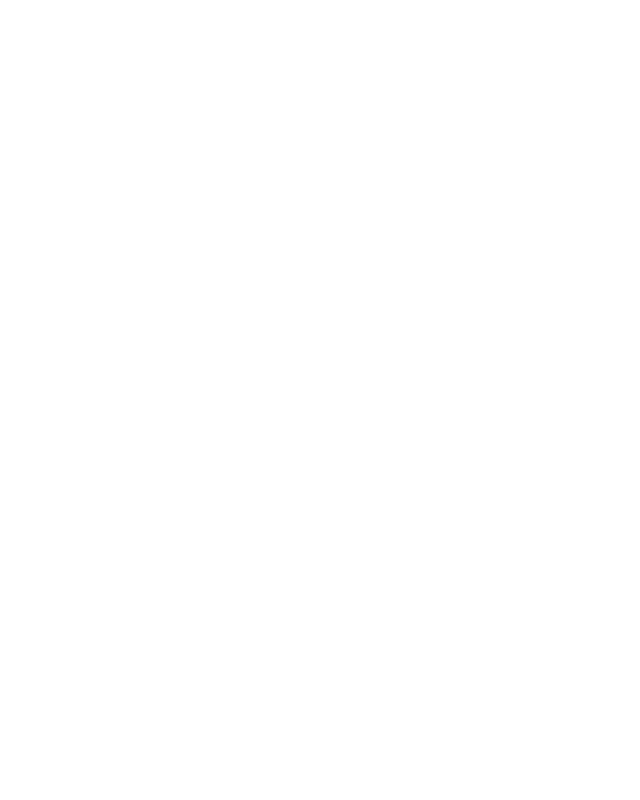
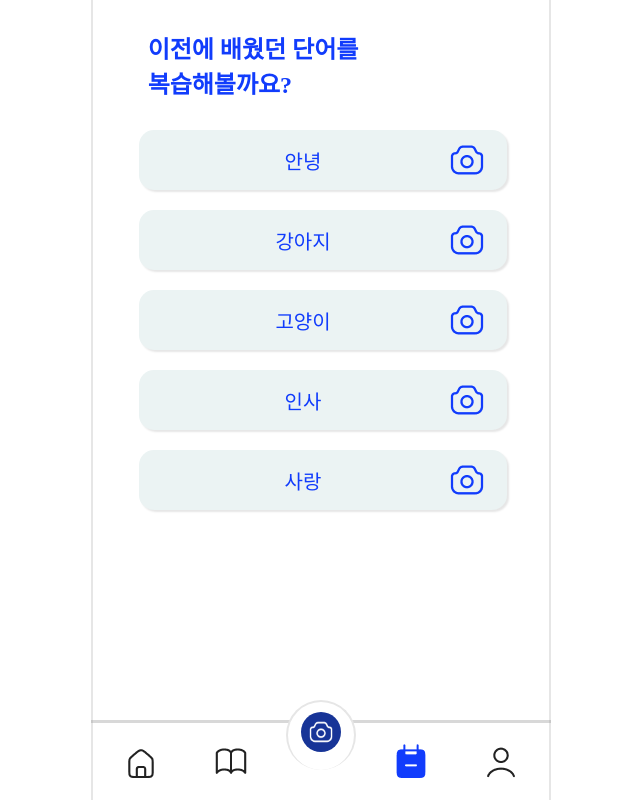
Before and after one commit to 2024-CounterSpell/React, a React (Create React App) app: page /review in a window 1280 px wide. Before the commit this address had no page. Shown: the whole page, without its empty margins (319-959 px from the left). Built offline with nearby package versions, Linux system fonts and the light colour scheme.

Commit message:
feat: Review Page

```diff
--- a/src/App.js
+++ b/src/App.js
@@ -5,6 +5,7 @@
 import "./Styles/init.css";
 import Book from "./Components/Book";
 import Result from "./Components/Result";
+import Review from "./Components/Review";
 
 function App() {
   return (
@@ -13,7 +14,8 @@
         <Route path="/" element={<Home/>} />
         <Route path="/camera" element={<Camera />} />
         <Route path="/book" element={<Book />} />
-        <Route path="/result" element={<Result/> } />
+        <Route path="/result" element={<Result />} />
+        <Route path="/review" element={ <Review/>} />
       </Routes>
     </BrowserRouter>
   );
--- a/src/Components/Camera.jsx
+++ b/src/Components/Camera.jsx
@@ -1,11 +1,12 @@
 import React, { useRef, useEffect, useState } from "react";
-import axios from 'axios';
-import '../Styles/Camera.css';
-import { useNavigate } from "react-router-dom";
+import axios from "axios";
+import "../Styles/Camera.css";
+import { useLocation, useNavigate } from "react-router-dom";
 
-const wordList = ['개발', '디자인', '콩깍지', '영동', '꽁치', '참치', '창살']
+const wordList = ["개발", "디자인", "콩깍지", "영동", "꽁치", "참치", "창살"];
 
 const Camera = () => {
+  const { state } = useLocation();
   const navigate = useNavigate();
   const videoRef = useRef(null);
   const mediaRecorderRef = useRef(null);
@@ -16,14 +17,20 @@
   const [word, setWord] = useState();
 
   useEffect(() => {
-    const word = wordList[Math.floor(Math.random() * wordList.length)];
-    setWord(word);
+    if (state) {
+      setWord(state);
+    } else {
+      const word = wordList[Math.floor(Math.random() * wordList.length)];
+      setWord(word);
+    }
   }, []);
 
   useEffect(() => {
     const enableCamera = async () => {
       try {
-        const stream = await navigator.mediaDevices.getUserMedia({ video: true });
+        const stream = await navigator.mediaDevices.getUserMedia({
+          video: true,
+        });
         if (videoRef.current) {
           videoRef.current.srcObject = stream;
 
@@ -65,18 +72,22 @@
         setVideoBlob(blob);
 
         const formData = new FormData();
-        formData.append('video', blob, 'recording.webm');
+        formData.append("video", blob, "recording.webm");
 
-        const response = await axios.post('http://localhost:3030/upload/video', formData, {
-          headers: {
-            'Content-Type': 'multipart/form-data',
-          },
-          withCredentials: true
-        });
+        const response = await axios.post(
+          "http://localhost:3030/upload/video",
+          formData,
+          {
+            headers: {
+              "Content-Type": "multipart/form-data",
+            },
+            withCredentials: true,
+          }
+        );
 
-        console.log('업로드 성공:', response.data);
+        console.log("업로드 성공:", response.data);
       } catch (error) {
-        console.error('업로드 실패:', error);
+        console.error("업로드 실패:", error);
       }
     };
     console.log("녹화 중지");
@@ -102,7 +113,11 @@
         <div className="camera-controls" onClick={() => setIsStart(true)}>
           <div className="camera_shutter"></div>
         </div>
-        {isStart && <div className="submit" onClick={() => navigate("/result")}>제출</div>}
+        {isStart && (
+          <div className="submit" onClick={() => navigate("/result")}>
+            제출
+          </div>
+        )}
       </div>
     </div>
   );
--- a/src/Components/Footer.jsx
+++ b/src/Components/Footer.jsx
@@ -7,6 +7,7 @@
 import Book from "../assets/imgs/book.png";
 import BookFill from "../assets/imgs/book_fill.png";
 import Task from "../assets/imgs/task.png";
+import ReviewFill from "../assets/imgs/review_fill.png";
 import User from "../assets/imgs/usericon.png";
 
 // const Footer = () => {
@@ -42,11 +43,32 @@
     <footer>
       <div className="camera"></div>
       <div className="contents">
-        <img src={pathname === "/" ? HomeFill : Home} alt="Home" onClick={() => navigate("/")}/>
-        <img src={pathname === "/book" ? BookFill : Book} alt="Book" onClick={() => navigate("/book")}/>
-        <img src={CameraImage} alt="Camera" className="cameraIcon" onClick={() => navigate("/camera")}/>
-        <img src={pathname === "/task" ? HomeFill : Task} alt="Task" onClick={() => navigate("/task")}/>
-        <img src={pathname === "/user" ? HomeFill : User} alt="User" onClick={() => navigate("/user")}/>
+        <img
+          src={pathname === "/" ? HomeFill : Home}
+          alt="Home"
+          onClick={() => navigate("/")}
+        />
+        <img
+          src={pathname === "/book" ? BookFill : Book}
+          alt="Book"
+          onClick={() => navigate("/book")}
+        />
+        <img
+          src={CameraImage}
+          alt="Camera"
+          className="cameraIcon"
+          onClick={() => navigate("/camera")}
+        />
+        <img
+          src={pathname === "/review" ? ReviewFill : Task}
+          alt="Task"
+          onClick={() => navigate("/task")}
+        />
+        <img
+          src={pathname === "/user" ? HomeFill : User}
+          alt="User"
+          onClick={() => navigate("/user")}
+        />
       </div>
     </footer>
   );
--- a/src/Components/Home.jsx
+++ b/src/Components/Home.jsx
@@ -2,6 +2,7 @@
 import "../Styles/Home.css";
 import UserImage from "../assets/imgs/user.png";
 import GlobalFooter from "./Footer";
+import { useNavigate } from "react-router-dom";
 
 const UserInfo = () => {
     const [username, setUsername] = useState("Guest");
@@ -31,9 +32,11 @@
 };
 
 const Controls = () => {
+    const navigate = useNavigate();
+
   return (
     <div className="control_wrap">
-      <div className="button_container">
+      <div className="button_container" onClick={() => navigate("/review")}>
         <p className="control_content">어제 했었던 공부 복습하기</p>
       </div>
       <div className="button_container">
--- a/src/Components/Result.jsx
+++ b/src/Components/Result.jsx
@@ -10,7 +10,7 @@
   return (
     <div className="result_wrap">
       <div className="result_container">
-        <h2 className="title">발음 점수를 확인해보세요</h2>
+        <h2 className="result_title">발음 점수를 확인해보세요</h2>
         <div className="score_wrap">
           <p className="score">{score}</p>
           <p>/ 100</p>
--- /dev/null
+++ b/src/Components/Review.jsx
@@ -0,0 +1,30 @@
+import "../Styles/Review.css";
+import GlobalFooter from "./Footer";
+import CameraFill from "../assets/imgs/camera-fill.png";
+import { useNavigate } from "react-router-dom";
+
+const wordList = ['안녕', '강아지', '고양이', '인사', '사랑']
+
+const Review = () => {
+    const navigate = useNavigate();
+
+    return <div className="review-wrap">
+        <div className="review-container">
+            <h3 className="review-title">이전에 배웠던 단어를<br/> 복습해볼까요?</h3>
+            <div className="reviewWordList">
+                {
+                    wordList.map(word => (
+                        <div className="reviewWord">
+                            <div></div>
+                            <p>{word}</p>
+                            <img src={CameraFill} onClick={() => navigate("/camera", {state: word})}/>
+                        </div>
+                    ))
+                }
+            </div>
+            <GlobalFooter/>
+        </div>
+    </div>
+}
+
+export default Review;
--- a/src/Styles/Result.css
+++ b/src/Styles/Result.css
@@ -13,7 +13,7 @@
     flex-direction: column;
 }
 
-.title {
+.result_title {
     font-size: 30px;
     color: #113cfc;
     text-align: center;
--- /dev/null
+++ b/src/Styles/Review.css
@@ -0,0 +1,51 @@
+.review-wrap {
+    width: 460px;
+    height: 100vh;
+    align-self: center;
+    border-left: 2px solid #E6E6E6;
+    border-right: 2px solid #E6E6E6;
+}
+
+.review-container {
+    width: 460px;
+    height: 80vh;
+    display: flex;
+    flex-direction: column;
+    align-items: center;
+    justify-content: space-between;
+    padding: 30px 0px;
+}
+
+.review-title {
+    font-size: 24px;
+    color: #113cfc;
+    margin-left: -140px;
+}
+
+.reviewWordList {
+    margin-top: 20px;
+    height: 30rem;
+    width: 100%;
+    display: flex;
+    flex-direction: column;
+    align-items: center;
+    gap: 20px;
+}
+
+.reviewWord {
+    display: flex;
+    align-items: center;
+    justify-content: space-between;
+    padding: 0 20px;
+    width: 80%;
+    height: 60px;
+    border-radius: 15px;
+    background-color: #EBF3F3;
+    color: #113cfc;
+    font-size: 20px;
+    box-shadow: 2px 2px 2px #E6E6E6;
+}
+
+.reviewWord img {
+    cursor: pointer;
+}
```
Also changed, not shown: src/assets/imgs/camera-fill.png (added), src/assets/imgs/review_fill.png (added).
